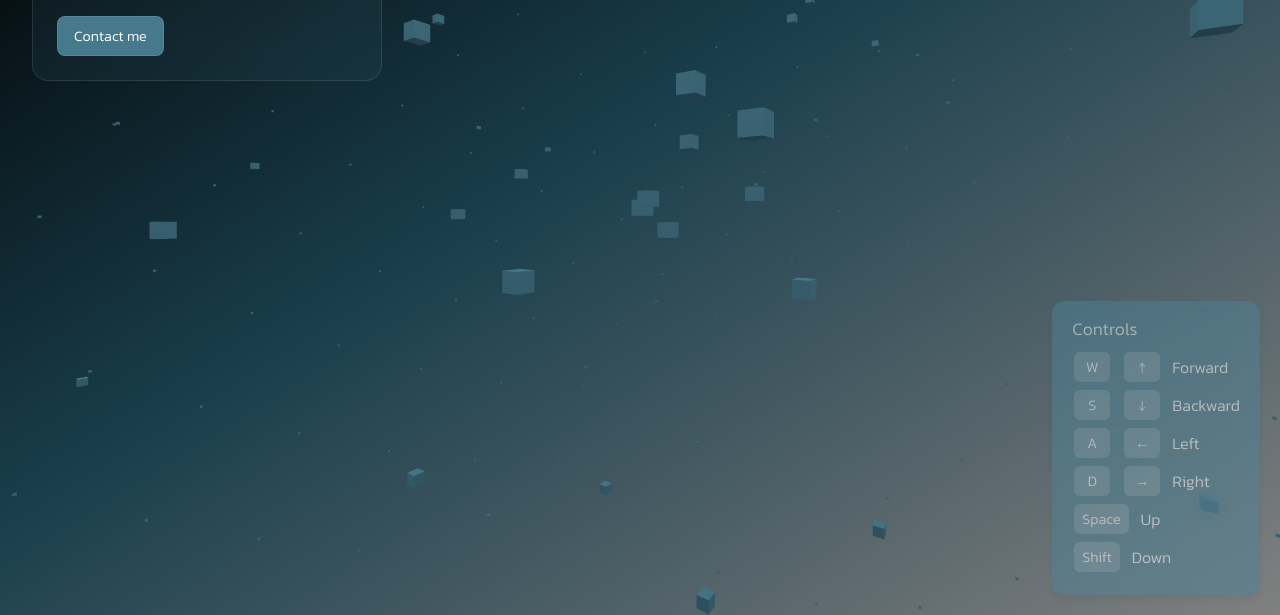
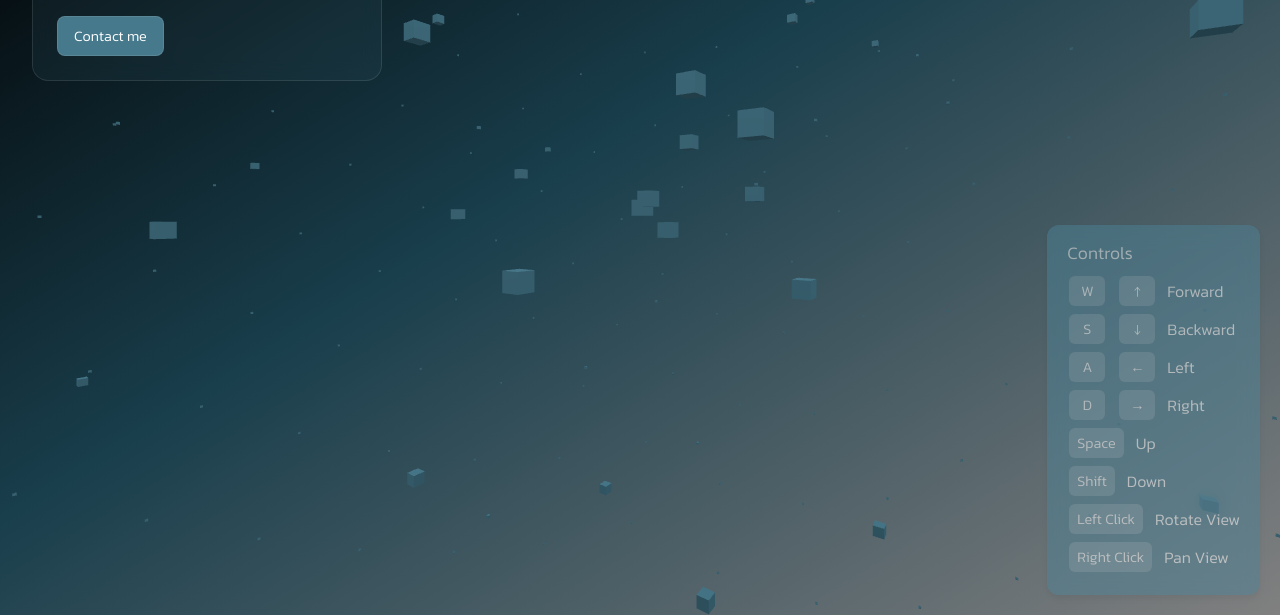
Before and after one commit to ok-sh/threejs-cartvisit, a website built with Vite: page index.html in a window 1280 px wide. Shown: the part 185-800 px from the top of the page. Built offline with nearby package versions, Linux system fonts and the light colour scheme; animation ran at ten frames a second.

Commit message:
add clicks to info box

```diff
--- a/index.html
+++ b/index.html
@@ -67,6 +67,14 @@
         <span class="key">Shift</span>
         <span>Down</span>
     </div>
+    <div class="controls-row">
+        <span class="key">Left Click</span>
+        <span>Rotate View</span>
+    </div>
+    <div class="controls-row">
+        <span class="key">Right Click</span>
+        <span>Pan View</span>
+    </div>
 </div>
 
 </body>
```
